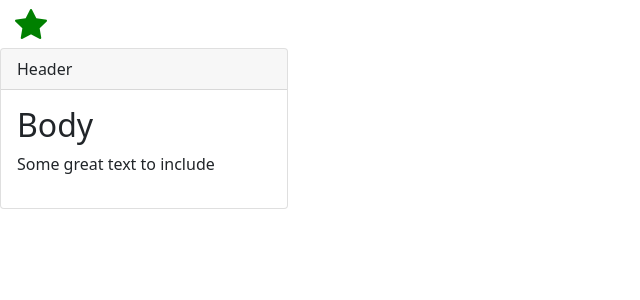
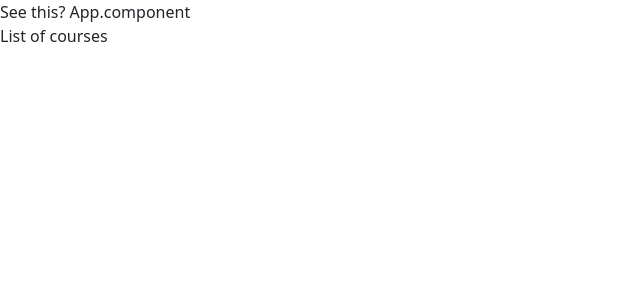
Before and after one commit to journeyman32/vigilant-bassoon, an Angular app: page / in a window 1280 px wide. Shown: the top 300 px of the page, without its empty margins (0-640 px from the left). Built offline with nearby package versions, Linux system fonts and the light colour scheme.

Commit message:
Add ngIf directive

```diff
--- a/src/app/app.component.html
+++ b/src/app/app.component.html
@@ -1,6 +1,9 @@
+See this? App.component
 
- <app-favorite [isFavorite]="post.isFavorite" (change)="onFavoriteChanged($event)"></app-favorite>
- <bootstrap-panel >
-     <ng-container class="heading">Header</ng-container>
-     <div class="body"><h2>Body</h2><p>Some great text to include</p></div>
- </bootstrap-panel>
+<!--
+Previous to Ang 4
+    <div *ngIf="courses.length > 0">List of courses</div>
+<div *ngIf="courses.length == 0">No Courses yet:</div> -->
+
+<div *ngIf="courses.length > 0; else noCourses">List of courses</div>
+<ng-template #noCourses>No Courses yet:</ng-template>
--- a/src/app/app.component.ts
+++ b/src/app/app.component.ts
@@ -1,5 +1,4 @@
 import { Component } from '@angular/core';
-import { FavoriteChangedEventArgs } from './favorite/favorite.component';
 
 
 @Component({
@@ -8,13 +7,6 @@ import { FavoriteChangedEventArgs } from './favorite/favorite.component';
   styleUrls: ['./app.component.css']
 })
 export class AppComponent {
-  post = {
-    title: "Title",
-    isFavorite: true
-  }
 
-
-  onFavoriteChanged(isFavorite: FavoriteChangedEventArgs) {
-    console.log("Favorite Changed:", isFavorite);
-  }
+  courses = [1,2,3];
 }
```
